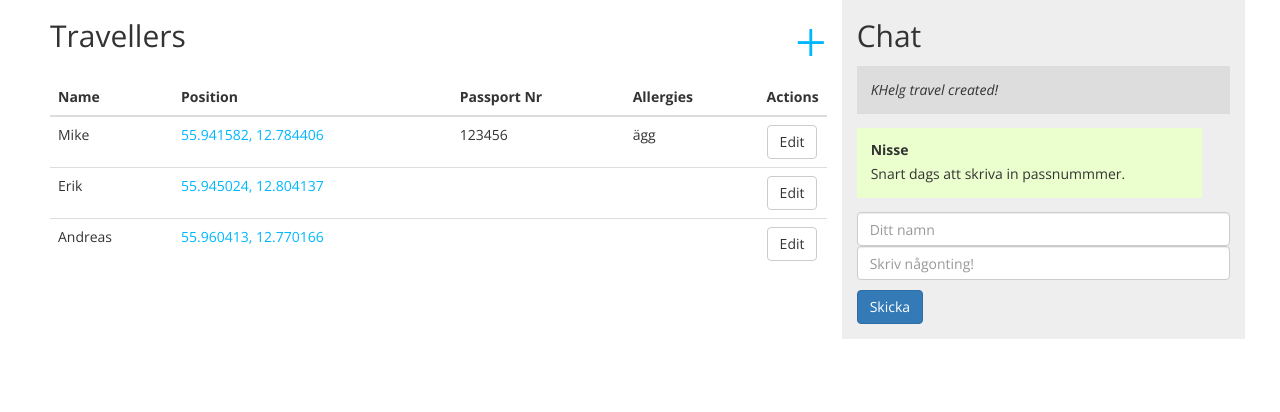
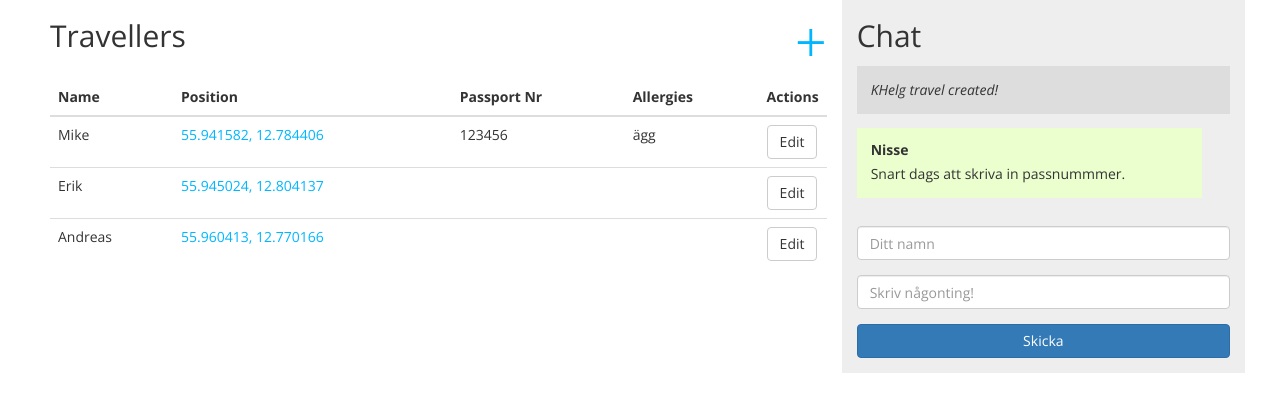
Before and after one commit to jayway/KHelg2015-Team4-server, a Node server app: page /travellers in a window 1280 px wide. Shown: the part 198-610 px from the top of the page. Run offline with Node 20, Linux system fonts and the light colour scheme; some libraries are stand-ins or nearby versions; some web fonts are replaced.

Commit message:
Log styling

```diff
--- a/public/stylesheets/style.css
+++ b/public/stylesheets/style.css
@@ -92,3 +92,6 @@ td time {
   font-weight: bold;
   margin: 0 0 .5em 0;
 }
+.add-log-message {
+  margin-top: 2em;
+}
--- a/views/travellers.jade
+++ b/views/travellers.jade
@@ -40,7 +40,10 @@ block content
                   li.message
                     h3.name= logMessage.name
                     span.content= logMessage.message
-            input(type="text" name="name" class="form-control" id="inputName" placeholder="Ditt namn" value!= currentUser)
-            input(type="text" name="message" class="form-control" id="inputMessage" placeholder="Skriv någonting!")
-            p
-            button(type="submit" class="btn btn-primary") Skicka
+            .add-log-message
+              div.form-group
+                input(type="text" name="name" class="form-control" id="inputName" placeholder="Ditt namn" value!= currentUser)
+              div.form-group
+                input(type="text" name="message" class="form-control" id="inputMessage" placeholder="Skriv någonting!")
+              p
+                button.btn.btn-block(type="submit" class="btn btn-primary") Skicka
```
